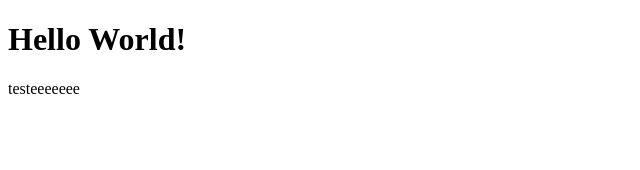
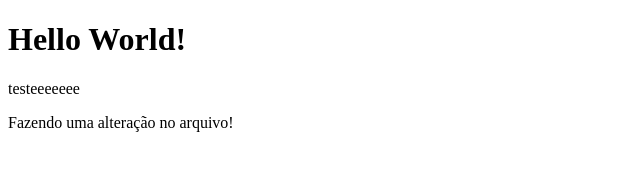
Before and after one commit to rodrigobertoldo/aulagit2, a plain HTML site: page index.html in a window 1280 px wide. Shown: the whole page, without its empty margins (0-640 px from the left). Drawn offline with Linux system fonts and the light colour scheme.

Commit message:
Alteração texto

```diff
--- a/index.html
+++ b/index.html
@@ -11,5 +11,7 @@
 
     <p>testeeeeeee</p>
 
+    <p>Fazendo uma alteração no arquivo!</p>
+
 </body>
 </html>
```
